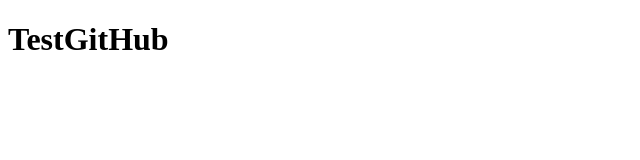
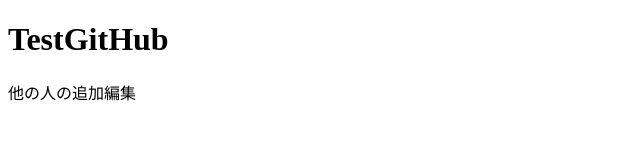
Before and after one commit to zdrive20150601/Test, a plain HTML site: page index.html in a window 1280 px wide. Shown: the whole page, without its empty margins (0-640 px from the left). Drawn offline with Linux system fonts and the light colour scheme.

Commit message:
他の人の編集

```diff
--- a/index.html
+++ b/index.html
@@ -6,5 +6,6 @@
 </head>
 <body>
 	<h1>TestGitHub</h1>
+	<p>他の人の追加編集</p>
 </body>
 </html>
```
